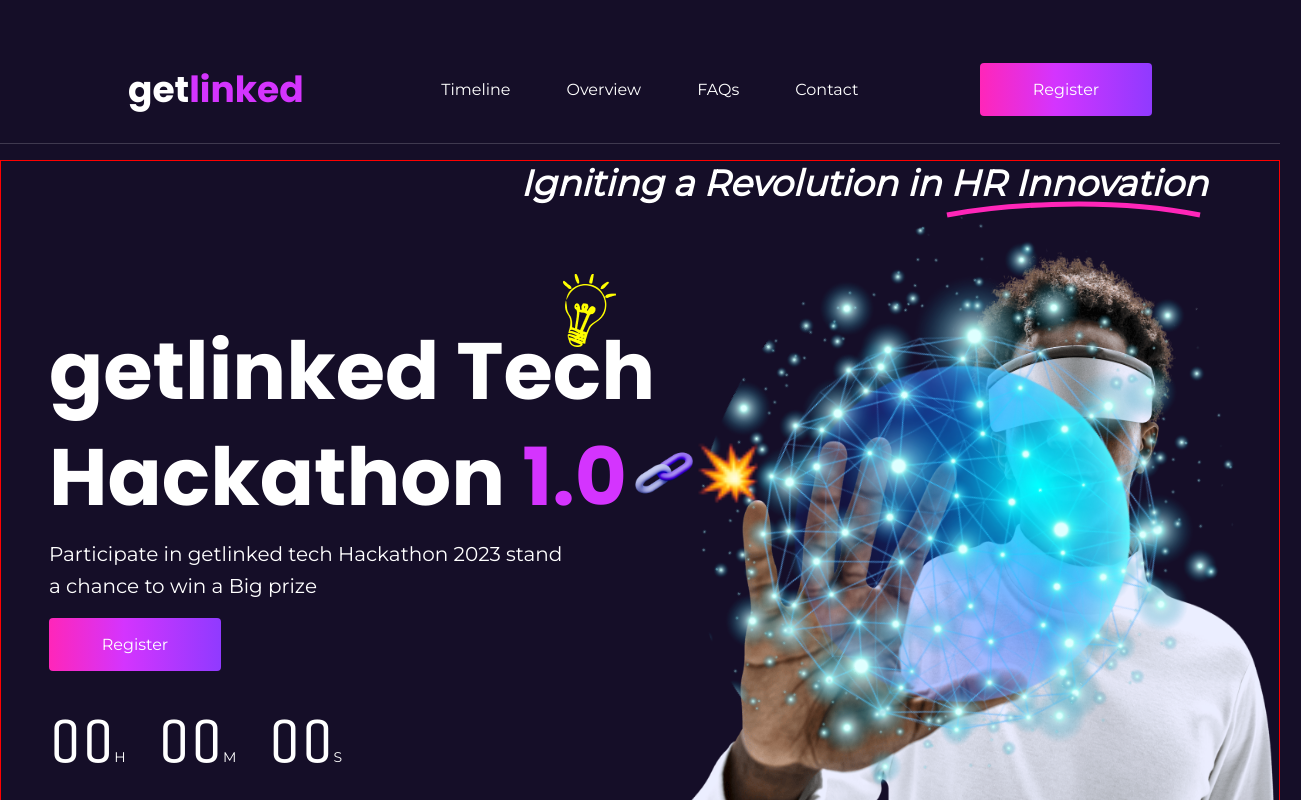
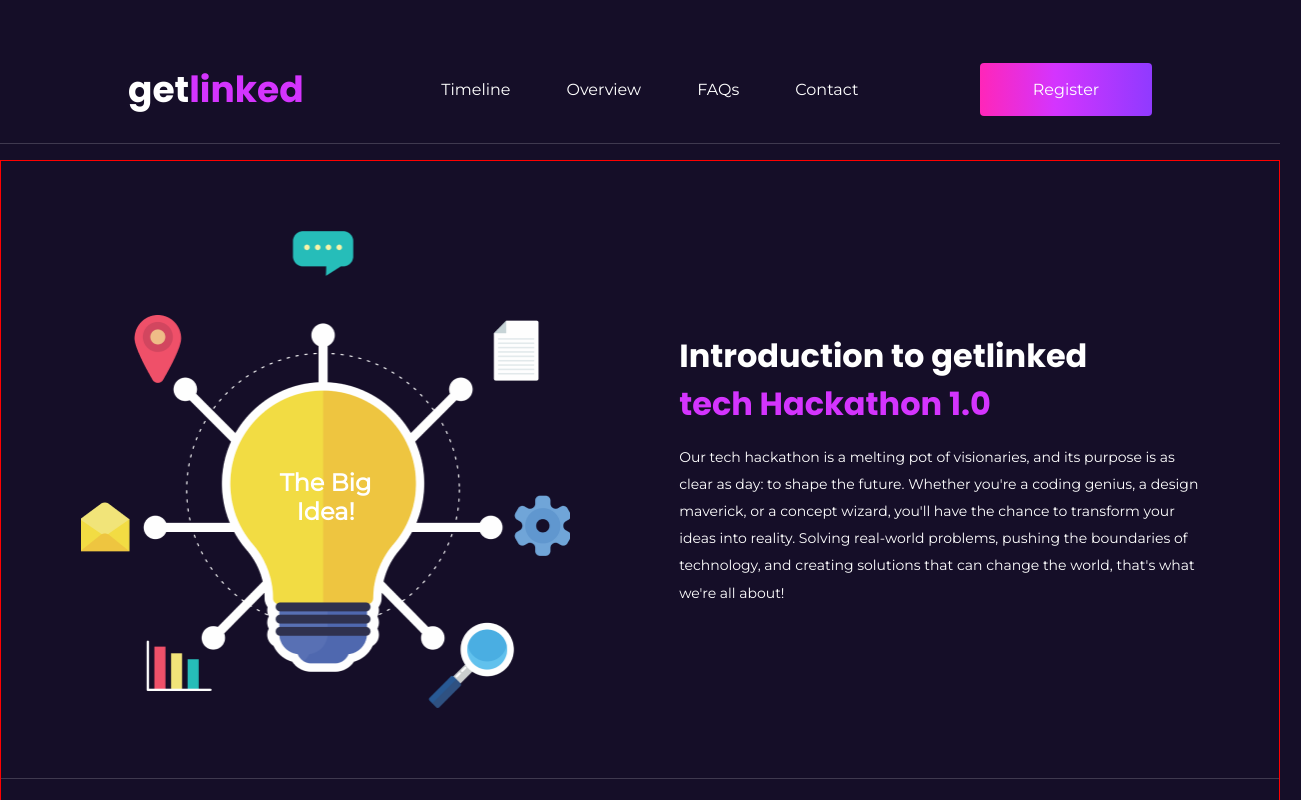
Before and after one commit to Doziechuks/get-link-hackathon, a React (Vite) app: page / in a window 1280 px wide. Shown: the top 800 px of the page, 1301 px wide, since content can reach past the window. Built offline with nearby package versions, Linux system fonts and the light colour scheme.

Commit message:
updaeted the home pages

```diff
--- a/src/components/header/Header.module.less
+++ b/src/components/header/Header.module.less
@@ -1,5 +1,5 @@
 .container {
-  // border: 1px solid red;
+  border: 1px solid red;
   border-bottom: 1px rgba(255, 255, 255, 0.18) solid;
   width: 100%;
   background: var(--deep-blue-color);
--- a/src/pages/home/Home.tsx
+++ b/src/pages/home/Home.tsx
@@ -1,7 +1,7 @@
 import styles from "./Home.module.less";
 import {
   Criteria,
-  Header,
+  // Header,
   Idea,
   Rules,
   Faq,
@@ -13,7 +13,7 @@ import {
 const Home = () => {
   return (
     <main className={styles.container}>
-      <Header />
+      {/* <Header /> */}
       <Idea />
       <Rules />
       <Criteria />
```
